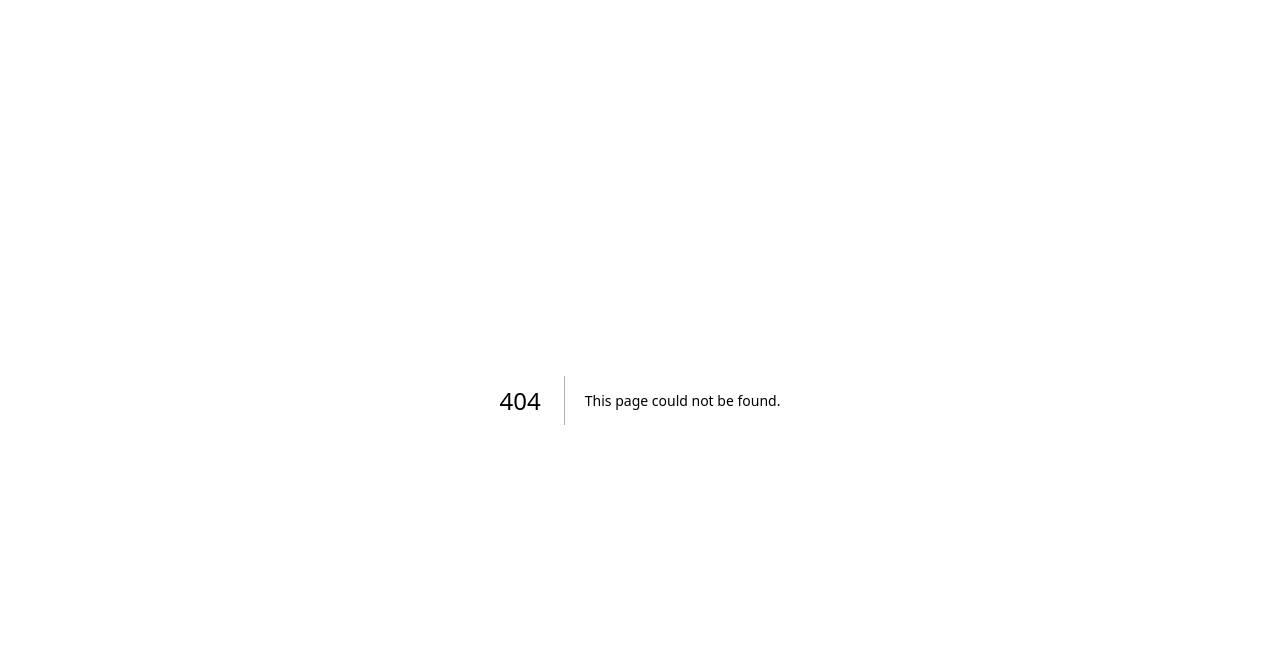
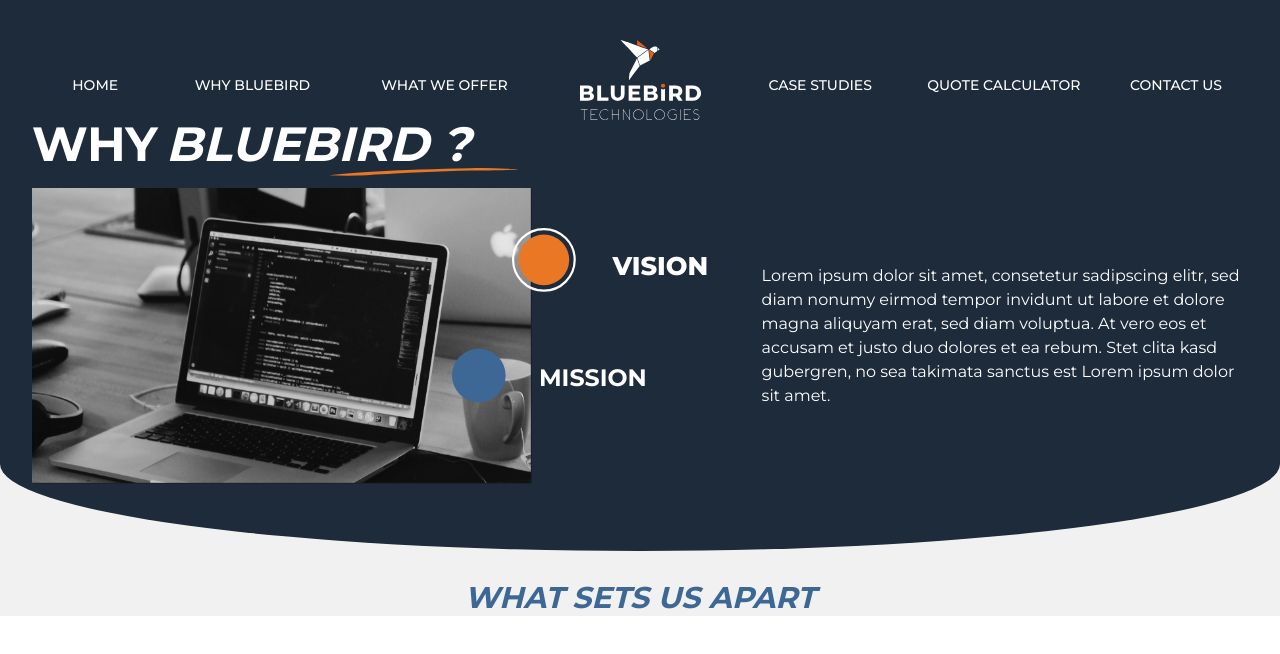
Before and after one commit to bluebird-technologies/bluebird_tech_OLD, a Next.js app: page /why in a window 1280 px wide. Before the commit this address had no page. Shown: the top 654 px of the page. Built offline with nearby package versions, Linux system fonts and the light colour scheme.

Commit message:
first section completed

```diff
--- /dev/null
+++ b/pages/why.tsx
@@ -0,0 +1,77 @@
+import React from 'react';
+import { Container } from '../components/Container';
+import { Header } from '../components/Header';
+import UnderlineSvg from '../public/why/underline.svg';
+import MissionSvg from '../public/why/mission.svg';
+import VisionSvg from '../public/why/vision.svg';
+import Image from 'next/image';
+
+const Why = () => {
+  return (
+    <div className=" flex-1 flex flex-col bg-seashell h-full">
+      <div
+        style={{
+          width: '100%',
+          height: '430px',
+          position: 'relative',
+          backgroundImage: `url(/contact/darkBackground.svg)`,
+          backgroundRepeat: 'no-repeat',
+        }}
+        className=" flex-1 pb-24 items-center "
+      >
+        <Header />
+        <Container wide center row>
+          <div className="  w-full items-center  justify-center">
+            <div className="flex flex-row ">
+              <h1 className="font-bold text-white text-5xl">WHY</h1>
+              <h2 className="font-bold text-white text-5xl ml-2 italic">BLUEBIRD ?</h2>
+            </div>
+            <div className=" w-2/5 flex  items-left justify-end">
+              <UnderlineSvg />
+            </div>
+          </div>
+        </Container>
+        <Container wide center row>
+          <div className="mt-3 flex flex-row items-center justify-between flex-1">
+            <div className="">
+              <div className="flex flex-row items-center">
+                <Image src="/./why/laptop.png" alt="laptop" width={500} height={500} />
+                <div>
+                  <div className="relative flex flex-row items-center ">
+                    <div className="absolute -left-5 bottom-6">
+                      <VisionSvg />
+                    </div>
+                  </div>
+                  <div className="relative">
+                    <div className=" absolute -left-20 ">
+                      <MissionSvg />
+                    </div>
+                  </div>
+                </div>
+              </div>
+            </div>
+            <div className="flex flex-row w-2/5">
+              <h1 className="text-white">
+                Lorem ipsum dolor sit amet, consetetur sadipscing elitr, sed diam nonumy eirmod
+                tempor invidunt ut labore et dolore magna aliquyam erat, sed diam voluptua. At vero
+                eos et accusam et justo duo dolores et ea rebum. Stet clita kasd gubergren, no sea
+                takimata sanctus est Lorem ipsum dolor sit amet.
+              </h1>
+            </div>
+          </div>
+        </Container>
+      </div>
+      <Container wide center row>
+        <div className="flex  flex-row w-full items-center justify-between">
+          <div className="flex flex-1 items-center justify-center">
+            <h1 className="text-center font-bold italic text-3xl text-secondary">
+              WHAT SETS US APART
+            </h1>
+          </div>
+        </div>
+      </Container>
+    </div>
+  );
+};
+
+export default Why;
```
